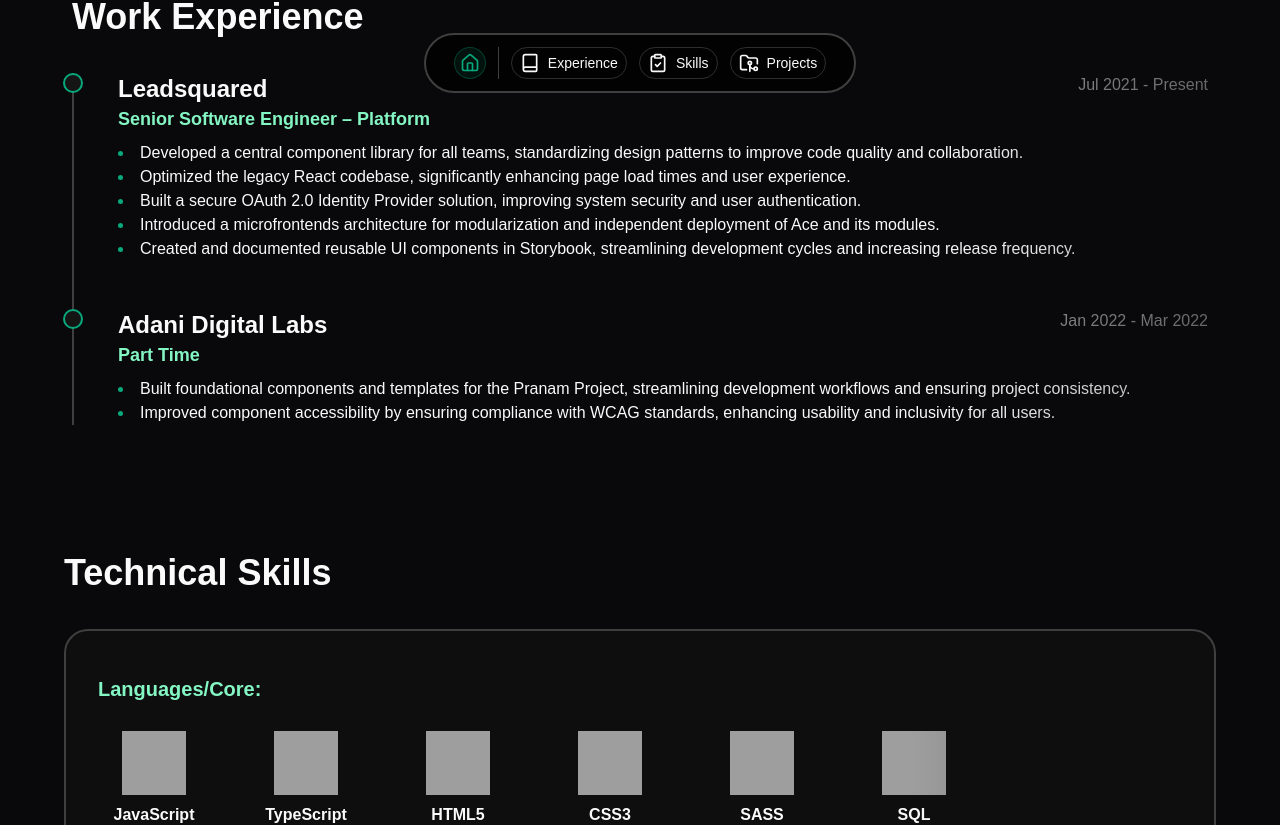
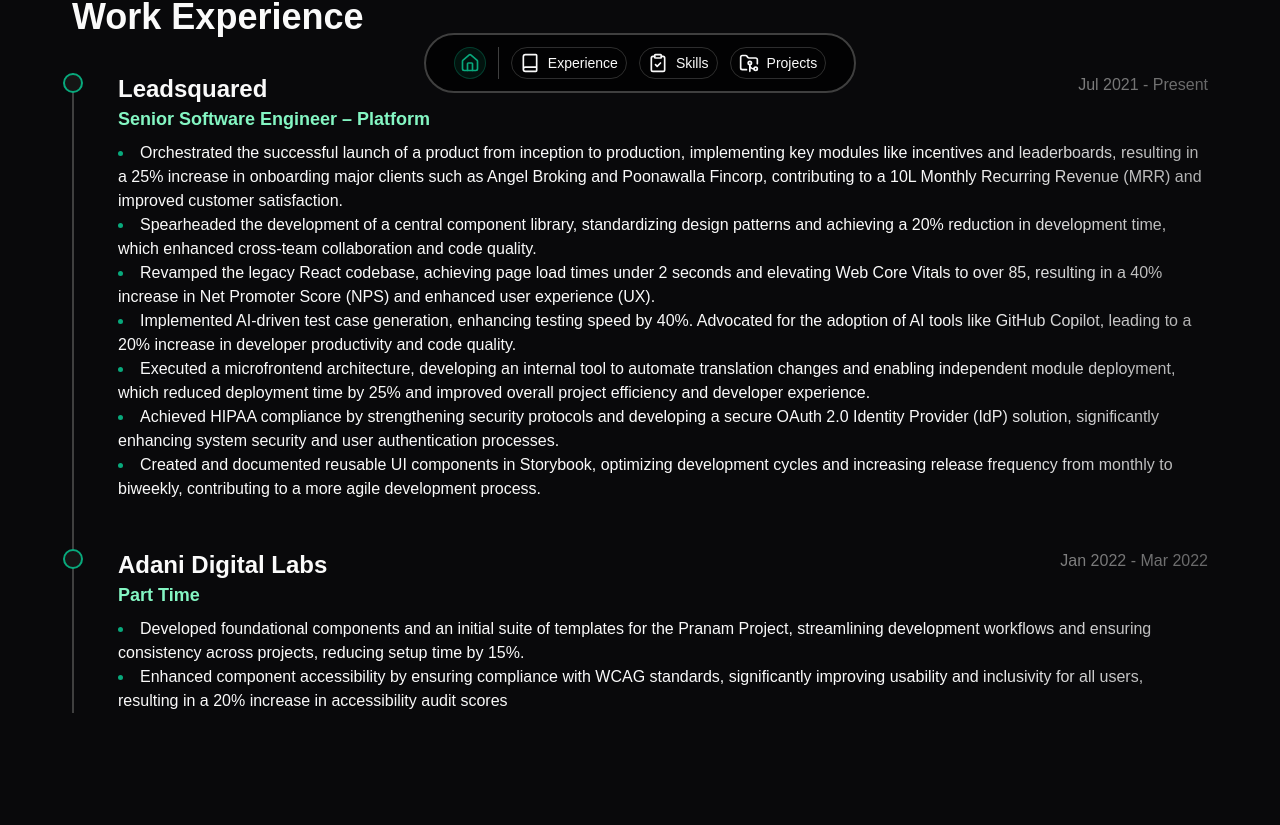
Before and after one commit to sohamnandi77/sohamnandi77, a Next.js app: page / in a window 1280 px wide. Shown: the part 643-1468 px from the top of the page. Built offline with nearby package versions, Linux system fonts and the light colour scheme; grey boxes are pictures that could not be loaded.

Commit message:
Update Hero component link and enhance work experience descriptions for clarity and impact

```diff
--- a/src/components/hero.tsx
+++ b/src/components/hero.tsx
@@ -43,7 +43,7 @@ export const Hero = () => {
           <RevealFx className="px-2" delay={0.2} translateY={3}>
             <div className="mt-4">
               <Link
-                href="https://drive.google.com/file/d/1ZB09Na1bKzUuoj-EfFgBFueu8ypiwRbI/view?usp=sharing"
+                href="https://drive.google.com/file/d/1qXAxihGhIPXBmReOFdmQdAShb41x1PUY/view?usp=sharing"
                 target="_blank"
               >
                 <div className="flex w-fit items-center space-x-2 rounded-full border border-solid border-[#08a97c4d] bg-[#08a97c1a] p-2 backdrop-blur-sm">
--- a/src/constants.tsx
+++ b/src/constants.tsx
@@ -49,11 +49,13 @@ export const WORK = [
     duration: "Jul 2021 - Present",
     designation: "Senior Software Engineer – Platform",
     responsibilities: [
-      "Developed a central component library for all teams, standardizing design patterns to improve code quality and collaboration.",
-      "Optimized the legacy React codebase, significantly enhancing page load times and user experience.",
-      "Built a secure OAuth 2.0 Identity Provider solution, improving system security and user authentication.",
-      "Introduced a microfrontends architecture for modularization and independent deployment of Ace and its modules.",
-      "Created and documented reusable UI components in Storybook, streamlining development cycles and increasing release frequency.",
+      "Orchestrated the successful launch of a product from inception to production, implementing key modules like incentives and leaderboards, resulting in a 25% increase in onboarding major clients such as Angel Broking and Poonawalla Fincorp, contributing to a 10L Monthly Recurring Revenue (MRR) and improved customer satisfaction.",
+      "Spearheaded the development of a central component library, standardizing design patterns and achieving a 20% reduction in development time, which enhanced cross-team collaboration and code quality.",
+      "Revamped the legacy React codebase, achieving page load times under 2 seconds and elevating Web Core Vitals to over 85, resulting in a 40% increase in Net Promoter Score (NPS) and enhanced user experience (UX).",
+      "Implemented AI-driven test case generation, enhancing testing speed by 40%. Advocated for the adoption of AI tools like GitHub Copilot, leading to a 20% increase in developer productivity and code quality.",
+      "Executed a microfrontend architecture, developing an internal tool to automate translation changes and enabling independent module deployment, which reduced deployment time by 25% and improved overall project efficiency and developer experience.",
+      "Achieved HIPAA compliance by strengthening security protocols and developing a secure OAuth 2.0 Identity Provider (IdP) solution, significantly enhancing system security and user authentication processes.",
+      "Created and documented reusable UI components in Storybook, optimizing development cycles and increasing release frequency from monthly to biweekly, contributing to a more agile development process.",
     ],
   },
   {
@@ -61,8 +63,8 @@ export const WORK = [
     duration: "Jan 2022 - Mar 2022",
     designation: "Part Time",
     responsibilities: [
-      "Built foundational components and templates for the Pranam Project, streamlining development workflows and ensuring project consistency.",
-      "Improved component accessibility by ensuring compliance with WCAG standards, enhancing usability and inclusivity for all users.",
+      "Developed foundational components and an initial suite of templates for the Pranam Project, streamlining development workflows and ensuring consistency across projects, reducing setup time by 15%.",
+      "Enhanced component accessibility by ensuring compliance with WCAG standards, significantly improving usability and inclusivity for all users, resulting in a 20% increase in accessibility audit scores",
     ],
   },
 ];
```
